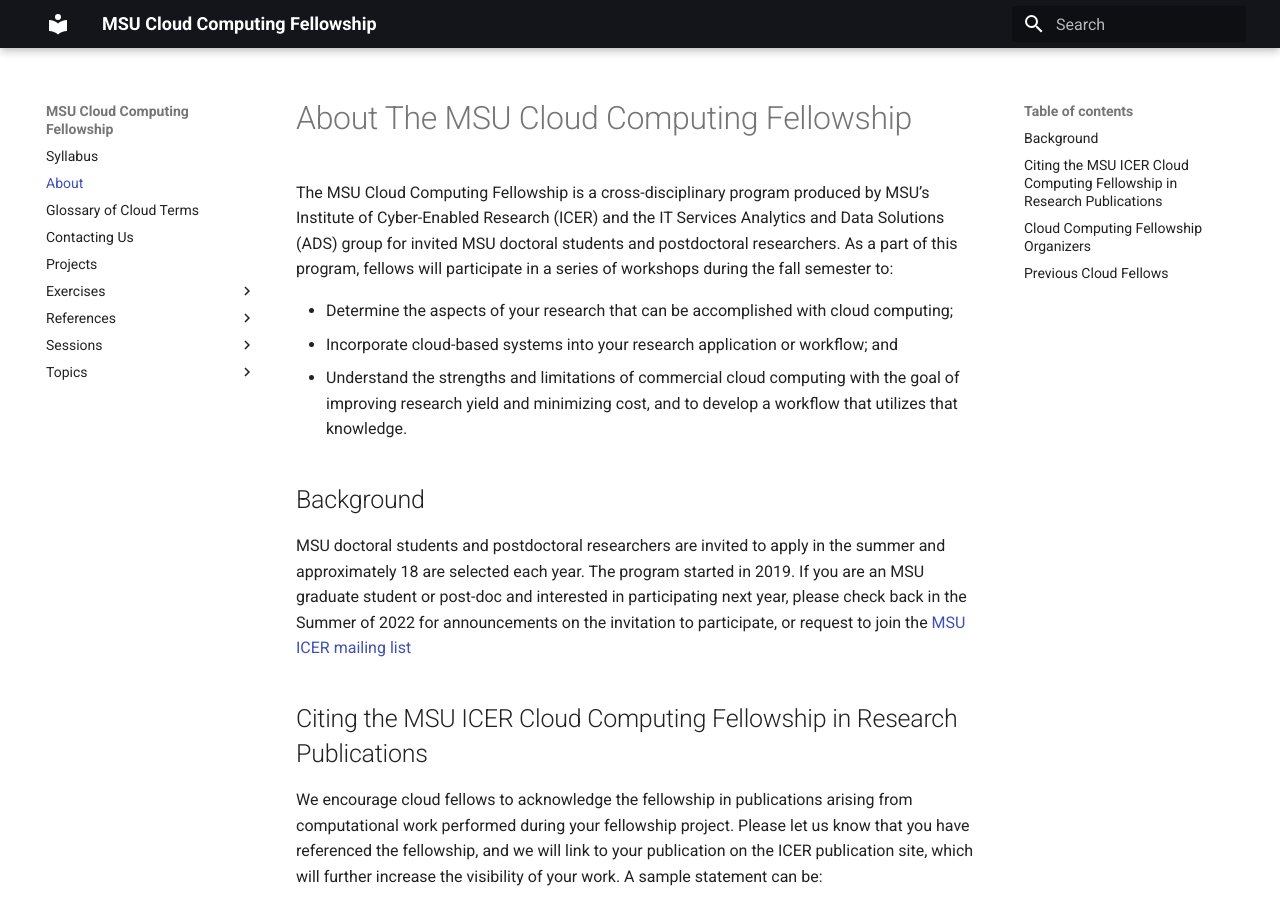
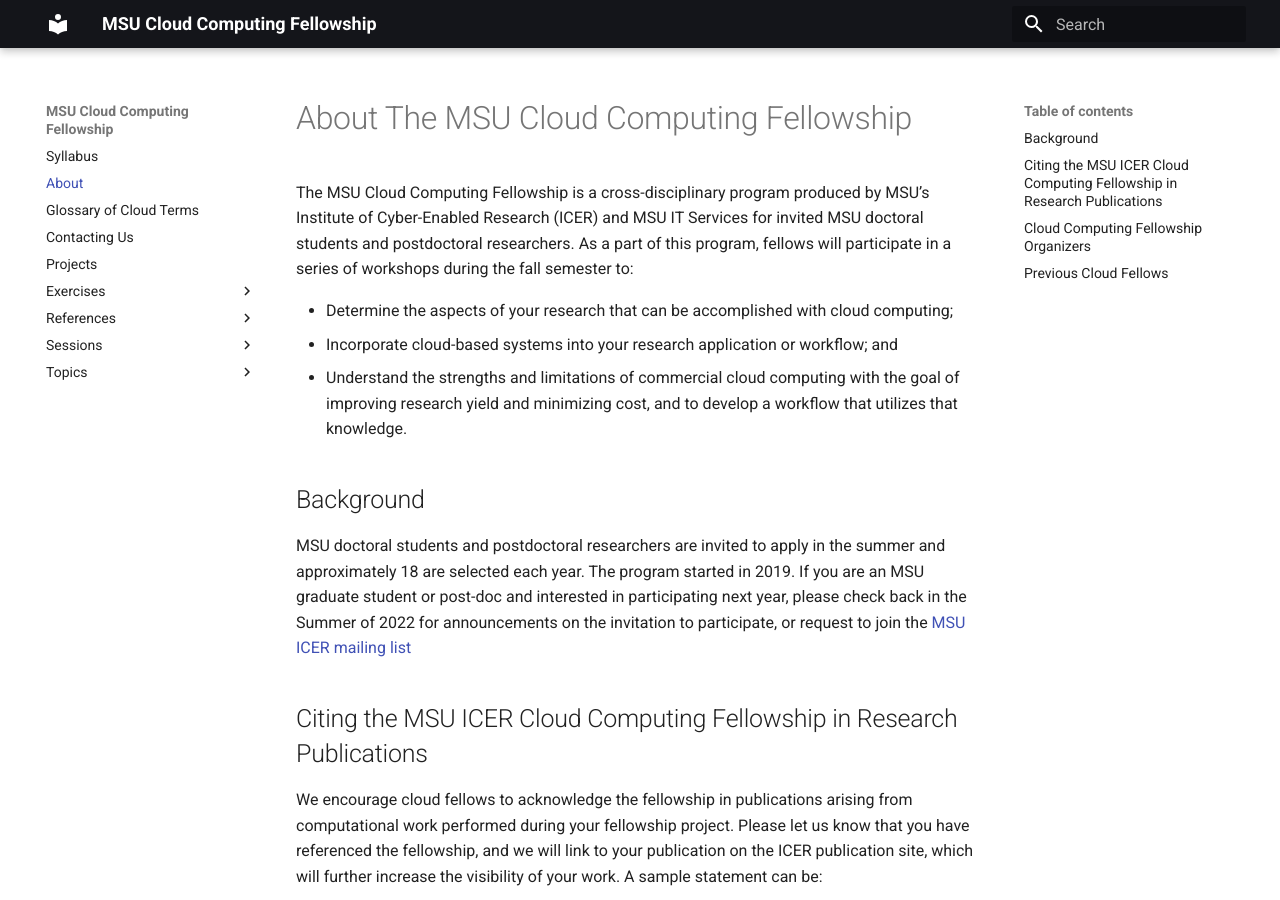
Before and after one commit to emtelgen/ccf23-testing, an MkDocs documentation site: the page built from docs/about.md, in a window 1280 px wide and 900 px high. Built offline with MkDocs 1.6.1 and Material for MkDocs 9.7.7, drawn with Linux system fonts in a browser that asks for light colours; some of the changed text lies outside the part shown.

Commit message:
update to correct IT services group in about page

```diff
--- a/docs/about.md
+++ b/docs/about.md
@@ -3,7 +3,7 @@
 ---
 # About The MSU Cloud Computing Fellowship
 
-The MSU Cloud Computing Fellowship is a cross-disciplinary program produced by MSU’s Institute of Cyber-Enabled Research (ICER) and the IT Services Analytics and Data Solutions (ADS) group for invited MSU doctoral students and postdoctoral researchers. As a part of this program, fellows will participate in a series of workshops during the fall semester to:
+The MSU Cloud Computing Fellowship is a cross-disciplinary program produced by MSU’s Institute of Cyber-Enabled Research (ICER) and MSU IT Services for invited MSU doctoral students and postdoctoral researchers. As a part of this program, fellows will participate in a series of workshops during the fall semester to:
 
   * Determine the aspects of your research that can be accomplished with cloud computing;
   * Incorporate cloud-based systems into your research application or workflow; and
```
Also changed, not shown: other parts of docs/about.md (+1 -1 lines).
